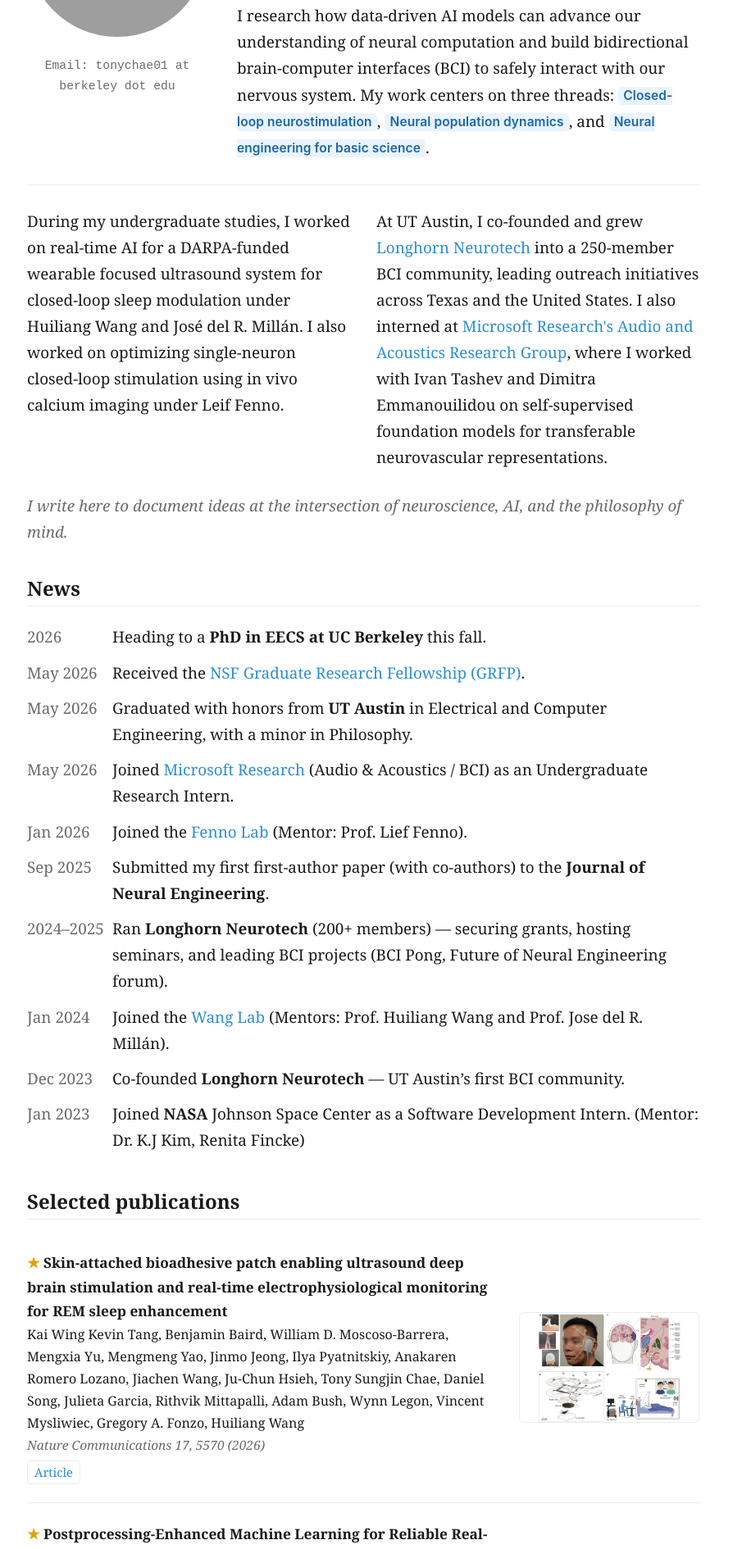
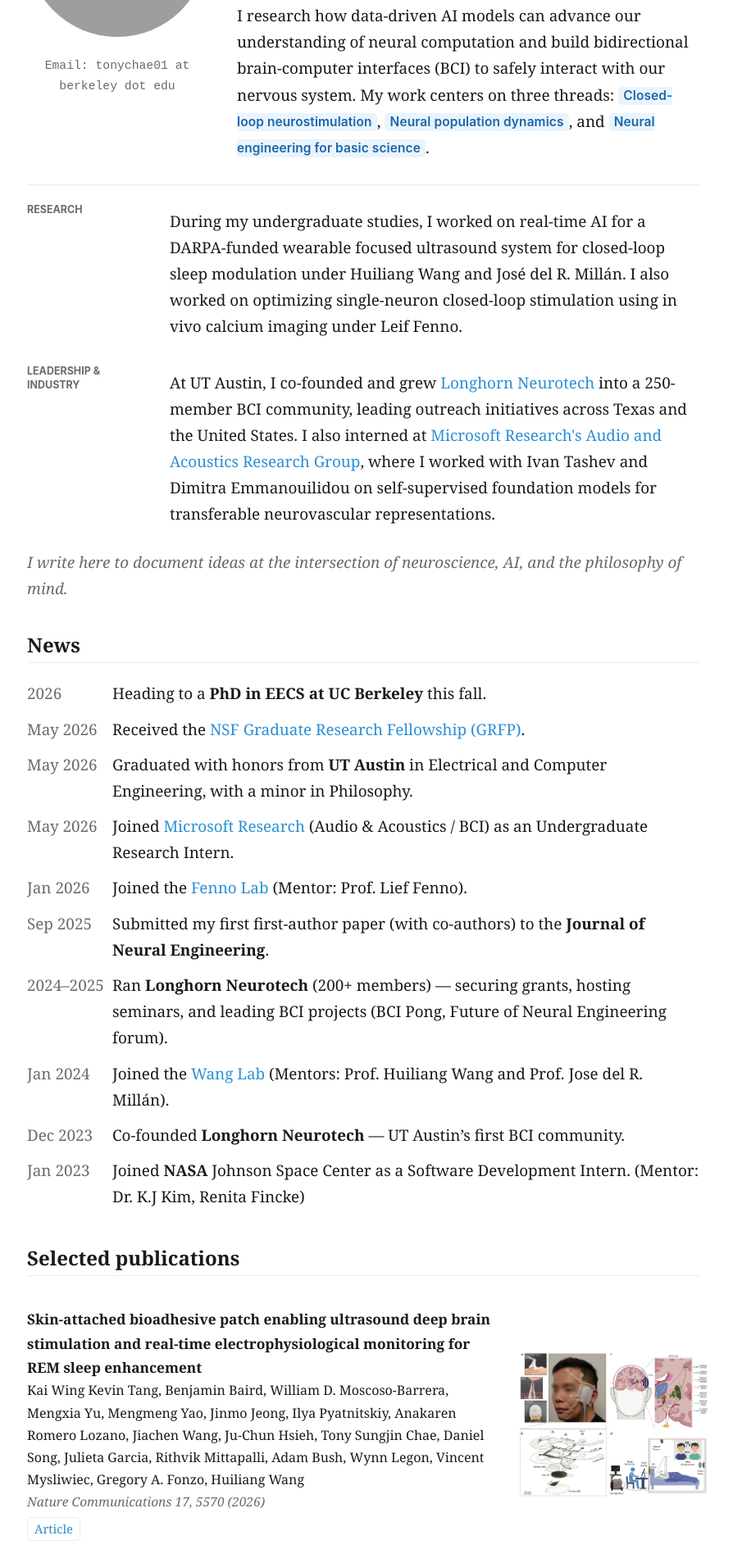
Before and after one commit to tonychae01/learning-by-doing, a Jekyll site: the page built from index.md, in a window 1280 px wide. Shown: the part 361-2251 px from the top of the page at 82% size, without its empty margins (197-1091 px from the left). Built offline with Jekyll 4.4.1, drawn with Linux system fonts in a browser that asks for light colours; a style sheet for code colours, icons or effects is not loaded; some of the changed text lies outside the part shown; grey boxes are pictures that could not be loaded.

Commit message:
Simplify publication and bio layout

```diff
--- a/_data/publications.yml
+++ b/_data/publications.yml
@@ -20,7 +20,7 @@
     - { name: "Article", url: "https://www.nature.com/articles/s41467-026-73787-6" }
 
 - title: "Postprocessing-Enhanced Machine Learning for Reliable Real-Time Sleep Staging in Closed-Loop Neuromodulation"
-  authors: "Tony Sungjin Chae*, Jinmo Jeong, Kevin Kai Wing Tang, William D. Moscoso-Barrera, Benjamin Baird, Xue-Xin Wei, José del R. Millán, Huiliang Wang"
+  authors: "Tony Sungjin Chae, Jinmo Jeong, Kevin Kai Wing Tang, William D. Moscoso-Barrera, Benjamin Baird, Xue-Xin Wei, José del R. Millán, Huiliang Wang"
   venue: "bioRxiv, 2025.09.22.677765 (2025)"
   badge: "bioRxiv '25"
   image: "/assets/pub/postprocessing-sleep.png"
@@ -29,7 +29,7 @@
     - { name: "Article", url: "https://www.biorxiv.org/content/10.1101/2025.09.22.677765.abstract" }
 
 - title: "Philosophy of Brain-Computer Interface"
-  authors: "Tony Sungjin Chae*, Kyuin Chae"
+  authors: "Tony Sungjin Chae, Kyuin Chae"
   venue: "OSF Preprints (2025)"
   image: "/assets/pub/philosophy-bci.jpg"
   badge: "OSF '25"
--- a/_layouts/home.html
+++ b/_layouts/home.html
@@ -41,7 +41,14 @@
     </div>
   </div>
   <div class="bio bio-background">
-    {% for para in p.bio offset:2 limit:2 %}<p>{{ para }}</p>{% endfor %}
+    <div class="bio-background-row">
+      <div class="bio-background-label">Research</div>
+      <p>{{ p.bio[2] }}</p>
+    </div>
+    <div class="bio-background-row">
+      <div class="bio-background-label">Leadership &amp; industry</div>
+      <p>{{ p.bio[3] }}</p>
+    </div>
   </div>
   <div class="bio bio-note">{{ p.bio[4] }}</div>
 
@@ -62,7 +69,7 @@
     <div class="pub">
       <div class="pub-body">
         <div class="pub-title">
-          {% if pub.selected %}<span class="star" title="Selected">&#9733;</span> {% endif %}{{ pub.title }}
+          {{ pub.title }}
         </div>
         <div class="pub-authors">{{ pub.authors }}</div>
         <div class="pub-venue">{{ pub.venue }}</div>
--- a/assets/style.css
+++ b/assets/style.css
@@ -101,11 +101,26 @@ hr { border: 0; border-top: 1px solid var(--border); margin: 2rem 0; }
 }
 .bio-lead p { margin: .55rem 0; }
 .bio-background {
-  display: grid;
-  grid-template-columns: repeat(2, minmax(0, 1fr));
-  gap: 2rem;
+  display: flex;
+  flex-direction: column;
+  gap: 1.1rem;
   padding: 1.1rem 0 .4rem;
   border-top: 1px solid var(--border);
+}
+.bio-background-row {
+  display: grid;
+  grid-template-columns: 150px minmax(0, 1fr);
+  gap: 1.5rem;
+  align-items: start;
+}
+.bio-background-label {
+  padding-top: .18rem;
+  color: var(--muted);
+  font-family: -apple-system, "Segoe UI", sans-serif;
+  font-size: .78rem;
+  font-weight: 700;
+  line-height: 1.4;
+  text-transform: uppercase;
 }
 .bio-background p { margin: 0; }
 .bio-note {
@@ -148,17 +163,16 @@ hr { border: 0; border-top: 1px solid var(--border); margin: 2rem 0; }
 .pub:last-child { border-bottom: 0; }
 .pub-body { min-width: 0; }
 .pub-thumb {
-  width: 220px;
-  aspect-ratio: 13 / 8;
-  overflow: hidden;
-  border: 1px solid var(--border);
-  border-radius: 6px;
-  background: #fff;
+  display: flex;
+  align-items: center;
+  justify-content: center;
+  width: 230px;
+  min-height: 120px;
 }
 .pub-thumb img {
   display: block;
-  width: 100%;
-  height: 100%;
+  max-width: 100%;
+  max-height: 180px;
   object-fit: contain;
 }
 .pub-badge {
@@ -188,7 +202,6 @@ hr { border: 0; border-top: 1px solid var(--border); margin: 2rem 0; }
   border: 1px solid var(--border);
   border-radius: 4px;
 }
-.star { color: #e0a106; }
 
 /* ---------- List pages (writings/readings) ---------- */
 .post-list { list-style: none; padding: 0; }
@@ -222,7 +235,7 @@ footer.site-footer {
   .intro-side { width: 100%; }
   .avatar { width: 200px; height: 200px; }
   .icon-links { justify-content: flex-start; }
-  .bio-background { grid-template-columns: 1fr; gap: 1rem; }
+  .bio-background-row { grid-template-columns: 1fr; gap: .25rem; }
   .pub { grid-template-columns: 1fr; gap: 1rem; }
-  .pub-thumb { order: -1; width: 100%; max-width: 360px; }
+  .pub-thumb { order: -1; width: 100%; max-width: 360px; min-height: 0; }
 }
```
